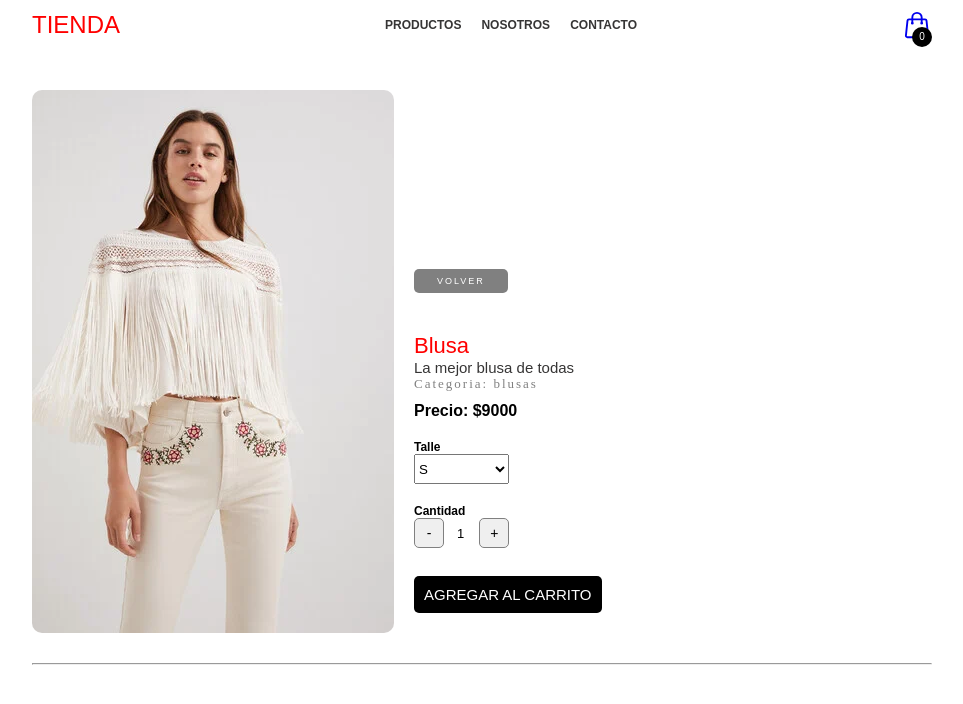
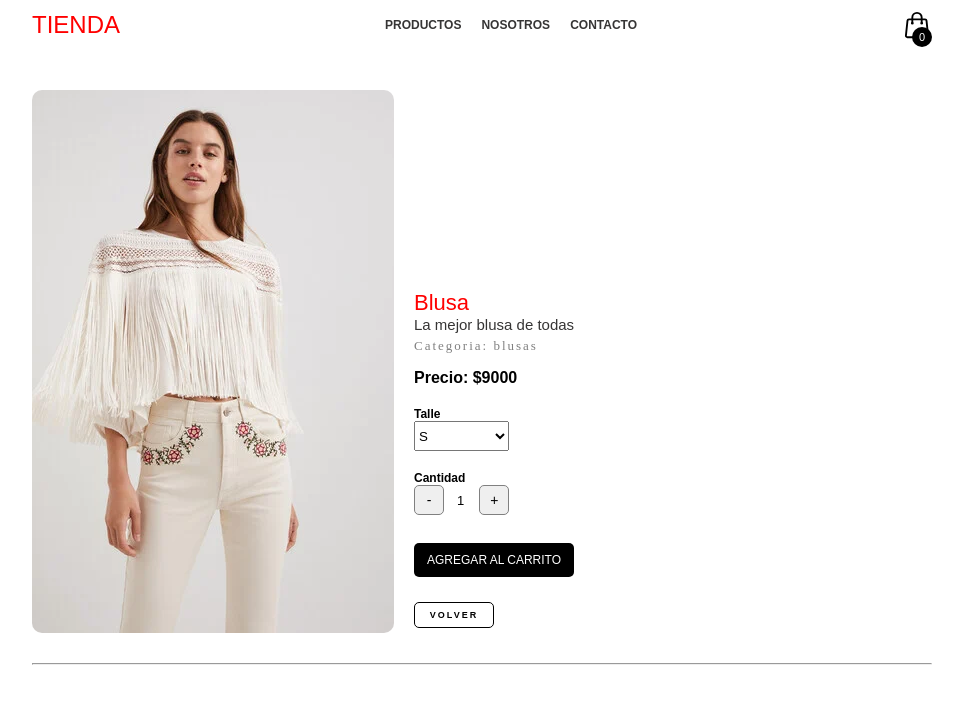
Before and after one commit to matiCusmai/react, a React (Vite) app: page /detail/1 in a window 1280 px wide. Shown: the top 704 px of the page, without its empty margins (158-1121 px from the left). Built offline with nearby package versions, Linux system fonts and the light colour scheme.

Commit message:
entrega final

```diff
--- a/package.json
+++ b/package.json
@@ -10,6 +10,7 @@
     "preview": "vite preview"
   },
   "dependencies": {
+    "firebase": "^10.0.0",
     "react": "^18.2.0",
     "react-dom": "^18.2.0",
     "react-icons": "^4.10.1",
--- a/src/components/Cart/Cart.css
+++ b/src/components/Cart/Cart.css
@@ -6,3 +6,41 @@
     display: flex;
     flex-direction: column;
 }
+.cont__carrito {
+    display: flex;
+    justify-content: space-around;
+    align-items: end;
+    margin: 20px;
+    padding: 20px;
+    border: 1px solid grey;
+    border-radius: 10px;
+}
+.item__carrito {
+    font-family: Arial, Helvetica, sans-serif;
+    font-weight: 700;
+    font-size: 14px;
+
+}
+.cont__carrito img {
+    width: 100px;
+    object-fit: cover;
+    border-radius: 10px;
+}
+
+.cont__carrito button {
+    border: none;
+    background-color: black;
+    padding: 7px;
+    border-radius: 5px;
+    cursor: pointer;
+    color: #fff;
+    font-size: 15px;
+    text-decoration: none;
+    text-align: center;
+}
+
+.precio__total h5 {
+    font-family: Arial, Helvetica, sans-serif;
+    font-size: 20px;
+
+}
--- a/src/components/Cart/Cart.jsx
+++ b/src/components/Cart/Cart.jsx
@@ -20,21 +20,23 @@ const Cart = () => {
 
     return (
         <div className="cont__cart">
-            <h4>Compra:</h4>
+            <h4>Detalle de la compra:</h4>
             <hr />
             {
                 cart.map((prod) => (
-                    <div key={prod.id}>
-                        <h3>{prod.nombre}</h3>
+                    <div className="cont__carrito" key={prod.id}>
                         <img src={prod.img} alt={prod.nombre} />
-                        <p>Precio: ${prod.precio}</p>
-                        <p>Cantidad: {prod.cantidad}</p>
-                        <button onClick={() => eliminarProducto(prod.id)} className="inf__prod__btn"><VscTrash /></button>
-                        <hr />
+
+
+                        <p className="item__carrito">{prod.nombre}</p>
+                        <p className="item__carrito">Precio: ${prod.precio}</p>
+                        <p className="item__carrito">Cantidad: {prod.cantidad}</p>
+
+                        <button onClick={() => eliminarProducto(prod.id)} ><VscTrash /></button>
                     </div>
                 ))
             }
-            <div>
+            <div className="precio__total">
                 <h5>TOTAL: ${totalCompra()}</h5>
                 <hr />
                 <button onClick={vaciarCarrito} className="inf__prod__btn">VACIAR CARRITO</button>
--- a/src/components/CartWidget/cartwidget.css
+++ b/src/components/CartWidget/cartwidget.css
@@ -1,7 +1,8 @@
 
 .cont__bag {
     position: relative;
-
+    text-decoration: none;
+    color: black;
     width: 30px;
     height: 30px;
 }
@@ -19,5 +20,5 @@
     border-radius: 50%;
 }
 .contador-productos {
-    font-size: 10px;
+    font-size: 11px;
  }
--- a/src/components/Context/CartContext.jsx
+++ b/src/components/Context/CartContext.jsx
@@ -1,4 +1,6 @@
+
 import { useState, createContext } from "react";
+
 export const CartContext = createContext()
 
 export const CartProvider = ({ children }) => {
@@ -38,4 +40,5 @@ export const CartProvider = ({ children }) => {
             {children}
         </CartContext.Provider>
     )
+
 }
--- a/src/components/ItemCard/ItemCard.css
+++ b/src/components/ItemCard/ItemCard.css
@@ -16,7 +16,7 @@
     cursor: pointer;
     font-family: Arial, Helvetica, sans-serif;
     text-decoration: none;
-    font-size: 15px;
+    font-size: 12px;
     text-align: center;
     transition: all 0.3s;
 }
@@ -27,24 +27,25 @@
 
 
 .volver__btn {
-    border: none;
-    background: none;
-    background-color: grey;
-    color: #fff;
+    border: solid 1px black;
+    background-color: white;
+    color: black;
     padding: 7px;
     width: 50%;
-    margin-bottom: 40px;
-    margin-top: 40px;
+    margin-bottom: 5px;
+    margin-top: 5px;
     letter-spacing: 2px;
     border-radius: 5px;
     cursor: pointer;
     font-family: Arial, Helvetica, sans-serif;
     text-decoration: none;
     font-size: 9px;
+    font-weight: 700;
     text-align: center;
     transition: all 0.3s;
 }
 
 .volver__btn:hover {
-    background-color: black;
+border-color: red;
+color: red;
 }
--- a/src/components/ItemCard/ItemCard.jsx
+++ b/src/components/ItemCard/ItemCard.jsx
@@ -2,7 +2,7 @@ import { Link } from "react-router-dom"
 import "./ItemCard.css"
 
 
-const ItemCard = ({ id, nombre, descripcion, precio, img }) => {
+const ItemCard = ({ id, nombre, precio, img, stock }) => {
 
     return (
         <div className="container-items">
@@ -12,9 +12,13 @@ const ItemCard = ({ id, nombre, descripcion, precio, img }) => {
                 </figure>
                 <div className="info-product">
                     <h2>{nombre}</h2>
-                    <p>{descripcion}</p>
+
+                    {
+                        stock <= 5 &&
+                        <span style={{fontFamily:"arial", fontWeight: 700, color: "blue", fontSize: "10px", }}>QUEDAN SOLO {stock} UNIDADES !</span>
+                    }
                     <span className="price">Precio: ${precio}</span>
-                    <Link className="inf__prod__btn" to={`/detail/${id}`}>VER MAS</Link>
+                    <Link className="inf__prod__btn" to={`/detail/${id}`}>VER PRODUCTO</Link>
                 </div>
             </div>
         </div>
--- a/src/components/ItemListContainer/ItemListContainer.css
+++ b/src/components/ItemListContainer/ItemListContainer.css
@@ -38,6 +38,7 @@ h4 {
     flex-direction: column;
     align-items: center;
     padding-top: 30px;
+
 }
 
 .item {
@@ -50,7 +51,7 @@ h4 {
 
 .item img {
     width: 100%;
-    height: 250px;
+    height: 300px;
     object-fit: cover;
     border-radius: 10px 10px 0 0;
     transition: all .5s;
--- a/src/components/ItemListContainer/ItemListContainer.jsx
+++ b/src/components/ItemListContainer/ItemListContainer.jsx
@@ -11,7 +11,7 @@ const ItemListContainer = () => {
     const [loading, setLoading] = useState(true)
 
     const { categoryId } = useParams()
-    console.log(categoryId)
+
 
     useEffect(() => {
         setLoading(true)
--- a/src/components/itemDetail/ItemDetail.css
+++ b/src/components/itemDetail/ItemDetail.css
@@ -1,7 +1,6 @@
 
 .detail__container {
     display: flex;
-    justify-content: flex-start;
     align-items: end;
     flex-wrap: wrap;
     padding: 30px 0;
@@ -11,6 +10,11 @@
     flex-direction: column;
     padding: 0 20px;
 }
+.flex__btn{
+    display: flex;
+    flex-direction: column;
+
+}
 .cont__data__detail h4 {
     padding-bottom: 20px;
 
@@ -19,6 +23,7 @@
     font-size: small;
     color: grey;
     letter-spacing: 2px;
+    line-height: 200%;
 }
 h3 {
     font-family: Arial, Helvetica, sans-serif;
--- a/src/components/itemDetail/ItemDetail.jsx
+++ b/src/components/itemDetail/ItemDetail.jsx
@@ -25,7 +25,6 @@ const talles = [
 const ItemDetail = ({ id, nombre, descripcion, precio, img, category, stock }) => {
 
     const { agregarAlCarrito, isInCart } = useContext(CartContext)
-    console.log(isInCart(id))
     const [cantidad, setCantidad] = useState(1)
     const navigate = useNavigate()
     const [talle, setTalle] = useState(null)
@@ -48,28 +47,33 @@ const ItemDetail = ({ id, nombre, descripcion, precio, img, category, stock }) =
                 <img src={img} alt={nombre} />
 
                 <div className="cont__data__detail">
-                    <button onClick={handleVolver} className="volver__btn">VOLVER</button>
                     <h2>{nombre}</h2>
                     <p>{descripcion}</p>
                     <span>Categoria: {category}</span>
                     <h4>Precio: ${precio}</h4>
+
+                    {
+                        isInCart(id)
+                            ? <div className="flex__btn">
+                                <button onClick={handleVolver} className="volver__btn">VOLVER</button>
+                                <Link className="inf__prod__btn" to="/cart">CONTINUAR CON LA COMPRA</Link>
+                            </div>
+                            : <div>
                                 <h3>Talle</h3>
                                 <SelectTalle
                                     setSelect={setTalle}
                                     opciones={talles}
                                 />
-
-                    {
-                        isInCart(id)
-                            ? <Link className="inf__prod__btn" to="/cart">FINALIZAR COMPRA</Link>
-                            : <ItemCount
+                                <ItemCount
                                     max={stock}
                                     cantidad={cantidad}
                                     setCantidad={setCantidad}
                                     handleAgregar={handleAgregar}
                                 />
+                    <button onClick={handleVolver} className="volver__btn">VOLVER</button>
+
+                            </div>
                     }
-
                 </div>
 
             </div>
```
Also changed, not shown: src/firebase/config.js (added, +19 -0 lines), 1 other file (tests, documents, lock files or other folders). Lines whose indentation alone changed are shown as unchanged.
